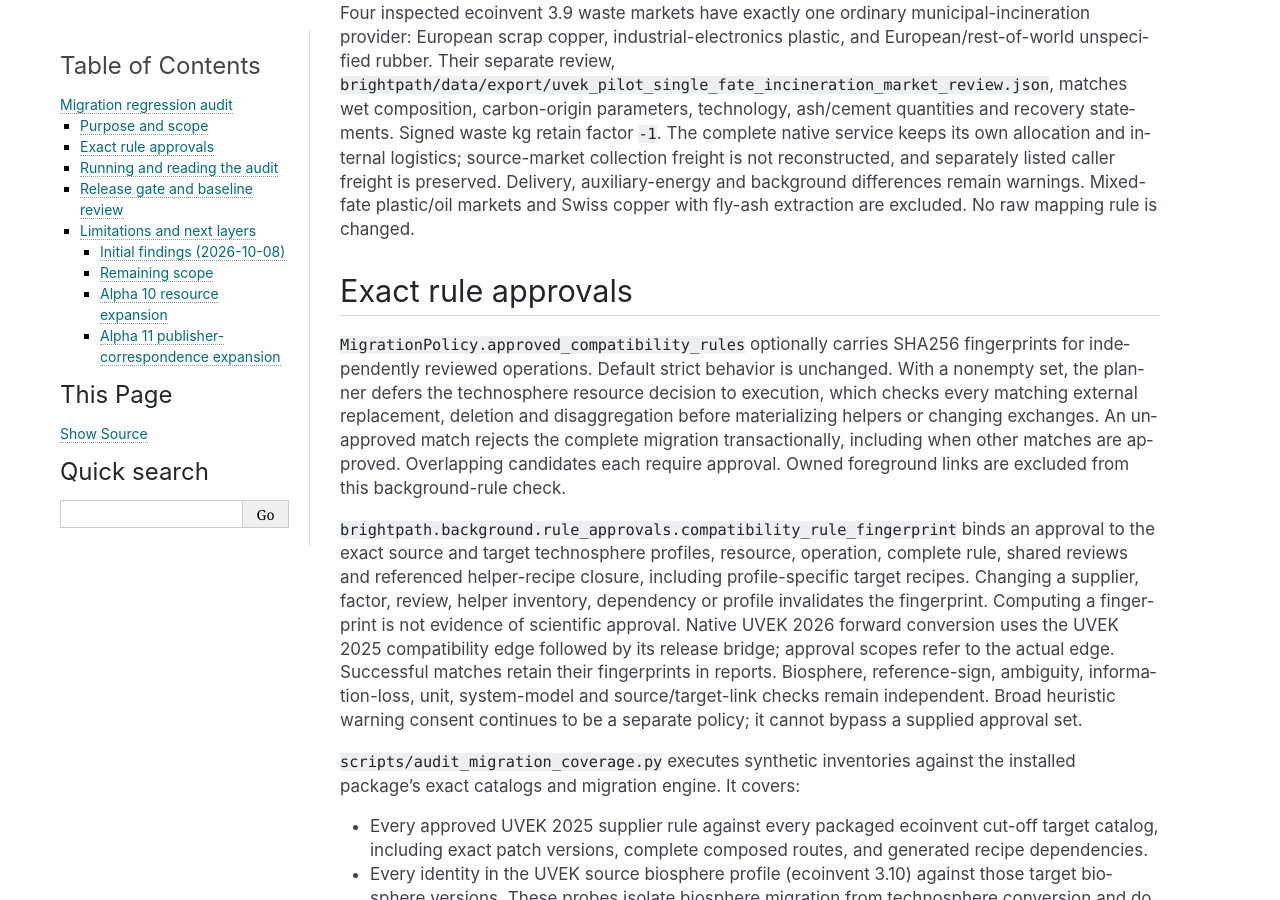
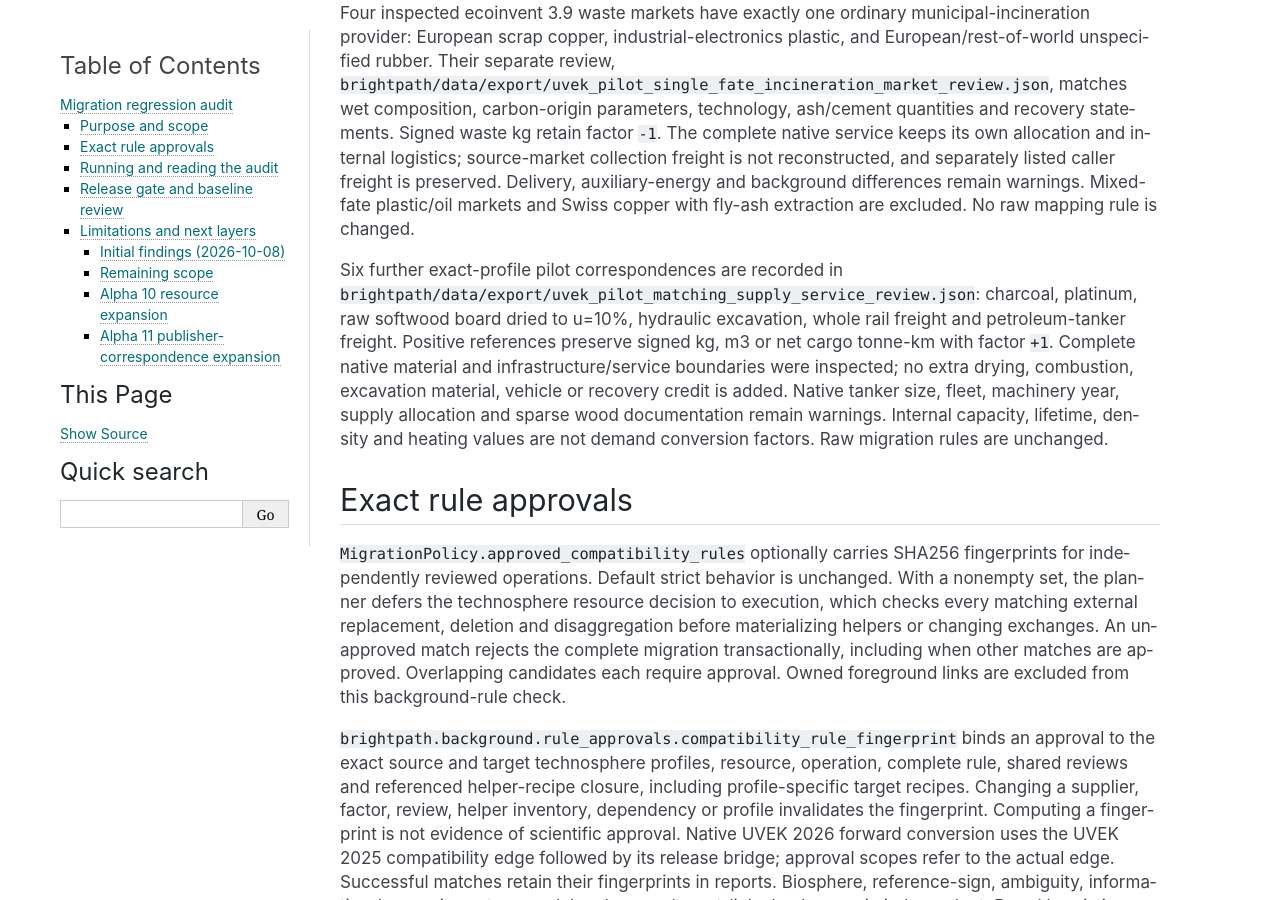
Before and after one commit to romainsacchi/brightpath, a Sphinx documentation site: the page built from docs/migration-audit.rst, in a window 1280 px wide and 900 px high, scrolled down 1509 px. Built offline with Sphinx 7.4.7, drawn with Linux system fonts in a browser that asks for light colours; pages that are not in the unit, such as notebooks, are missing from menus.

Commit message:
Record complete material and freight service boundaries

```diff
--- a/docs/migration-audit.rst
+++ b/docs/migration-audit.rst
@@ -80,6 +80,17 @@ source-market collection freight is not reconstructed, and separately listed
 caller freight is preserved. Delivery, auxiliary-energy and background
 differences remain warnings. Mixed-fate plastic/oil markets and Swiss copper
 with fly-ash extraction are excluded. No raw mapping rule is changed.
+
+Six further exact-profile pilot correspondences are recorded in
+``brightpath/data/export/uvek_pilot_matching_supply_service_review.json``:
+charcoal, platinum, raw softwood board dried to u=10%, hydraulic excavation,
+whole rail freight and petroleum-tanker freight. Positive references preserve
+signed kg, m3 or net cargo tonne-km with factor ``+1``. Complete native material
+and infrastructure/service boundaries were inspected; no extra drying,
+combustion, excavation material, vehicle or recovery credit is added. Native
+tanker size, fleet, machinery year, supply allocation and sparse wood
+documentation remain warnings. Internal capacity, lifetime, density and heating
+values are not demand conversion factors. Raw migration rules are unchanged.
 
 Exact rule approvals
 --------------------
```
Also changed, not shown: 1 other file.
